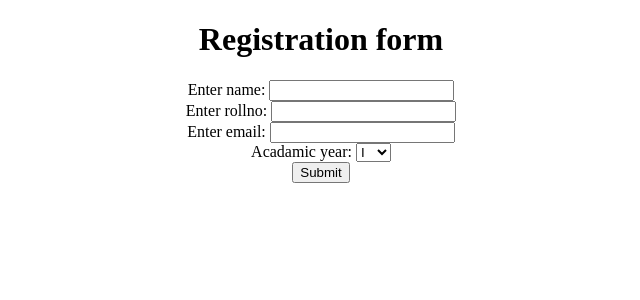
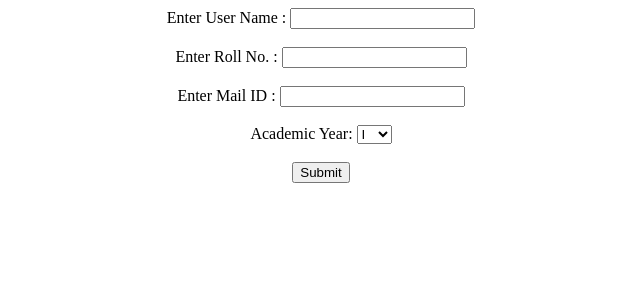
Before and after one commit to laxmiprasanna27/exam, a Flask app: page / in a window 1280 px wide. Shown: the top 300 px of the page, without its empty margins (319-959 px from the left). Run offline with Flask 3, Linux system fonts and the light colour scheme.

Commit message:
first commit

```diff
--- a/templates/form.html
+++ b/templates/form.html
@@ -1,29 +1,26 @@
 <!DOCTYPE html>
 <html>
-    <head>
-        <title> Registration </title>
-    </head>
-    <body>
-        <form method="POST" action="/submit">
-            <center>
-            <h1> Registration form</h1>
-            Enter name: <input name="username" type="text">
-            <br>
-            Enter rollno: <input name="rollno" type="text">
-            <br>
 
-            Enter email: <input name="email" type="email">
-            <br>
-            Acadamic year:
+<head>
+    <title>Event Registration</title>
+</head>
+
+<body>
+    <center>
+        <form action="/submit" method="post">
+            Enter User Name : <input type="text" name="username"><br><br>
+            Enter Roll No. : <input type="text" name="rollno"><br><br>
+            Enter Mail ID : <input type="email" name="email"><br><br>
+            Academic Year:
             <select id="year" name="year">
                 <option value="1">I</option>
                 <option value="2">II</option>
                 <option value="3">III</option>
                 <option value="4">IV</option>
-            </select>
-            <br>
+            </select><br><br>
             <input type="submit">
-            </center>
         </form>
-    </body>
+    </center>
+</body>
+
 </html>
```
Also changed, not shown: templates/result.html (added, +18 -0 lines), templates/results.html (deleted, +0 -15 lines), 1 other file.
